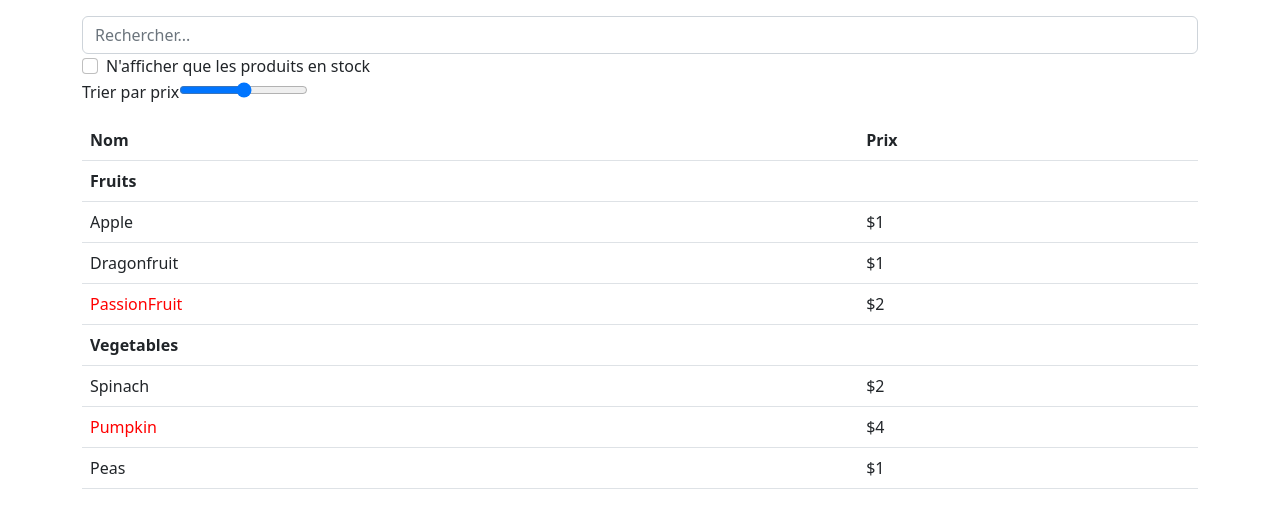
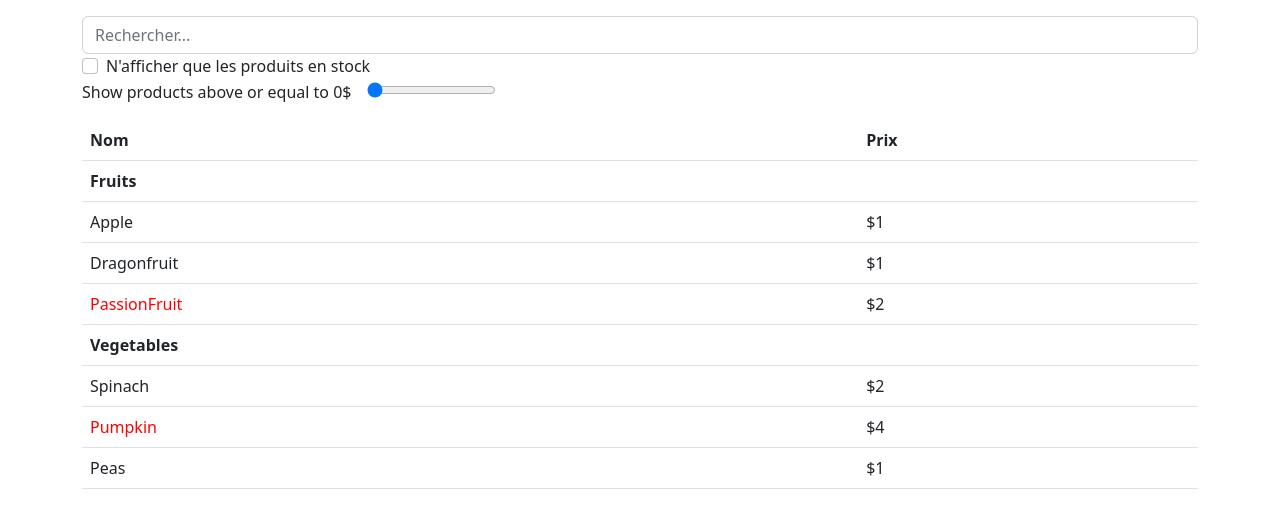
Before and after one commit to Ryn-Bghl/react-app-learn, a React (Create React App) app: page / in a window 1280 px wide. Shown: the top 528 px of the page. Built offline with nearby package versions, Linux system fonts and the light colour scheme.

Commit message:
conditioned rendering added

```diff
--- a/src/App.jsx
+++ b/src/App.jsx
@@ -20,6 +20,7 @@ const PRODUCTS = [
 function App() {
   const [showStockedOnly, setShowStockedOnly] = useState(false);
   const [search, setSearch] = useState('');
+  const [range, onRangeChange] = useState(0);
 
   const visibleProducts = PRODUCTS.filter(product => {
     if (showStockedOnly && !product.stocked) {
@@ -29,11 +30,15 @@ function App() {
     if (search && !product.name.includes(search)) {
       return false
     }
+
+    if (range && !(product.price.split("")[1] >= range)){
+      return false
+    }
     return true
   })
 
   return <div className="container my-3">
-    <SearchBar showStockedOnly={showStockedOnly} onStockedOnlyChange={setShowStockedOnly} search={search} onSearchChange={setSearch}/>
+    <SearchBar showStockedOnly={showStockedOnly} onStockedOnlyChange={setShowStockedOnly} search={search} onSearchChange={setSearch} range={range} onRangeChange={onRangeChange}/>
     <ProductTable products={visibleProducts}/>
   </div>
 }
@@ -55,7 +60,8 @@ function SearchBar ({showStockedOnly, onStockedOnlyChange, search, onSearchChang
       <Range
         id="range"
         onChange={onRangeChange}
-        label="Trier par prix"
+        label={"Show products above or equal to "+range+"$"}
+        value={range}
       />
     </div>
   </div>
--- a/src/components/forms/Range.jsx
+++ b/src/components/forms/Range.jsx
@@ -1,12 +1,23 @@
 /**
  * Range input avec un libellé sur le dessus
  *
- * @param {*} param0
+ * @param {s:string => void} onChange
+ * @param {string} id
+ * @param {string} label
+ * @param {number} value
  * @returns
  */
-export function Range({onChange, id, label}) {
+export function Range({onChange, id, label, value}) {
     return <div className="range">
         <label htmlFor={id}>{label}</label>
-        <input type="range" id={id} onChange={(e) => onChange(e.target.value)} />
+        <input
+            className="mx-3"
+            type="range"
+            id={id}
+            onChange={(e) => onChange(e.target.value)}
+            value={value}
+            min={0}
+            max={5}
+        />
     </div>
 }
```
